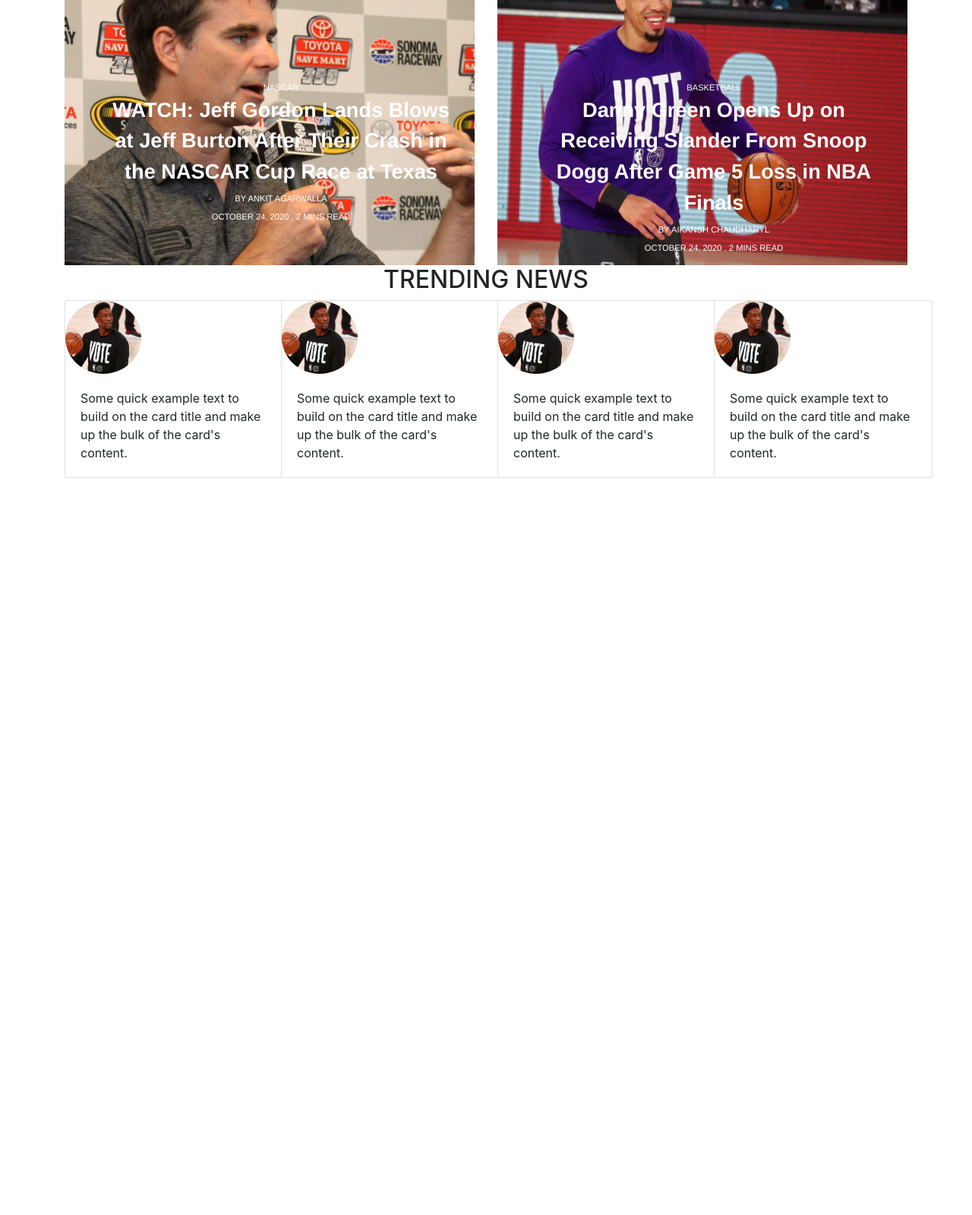
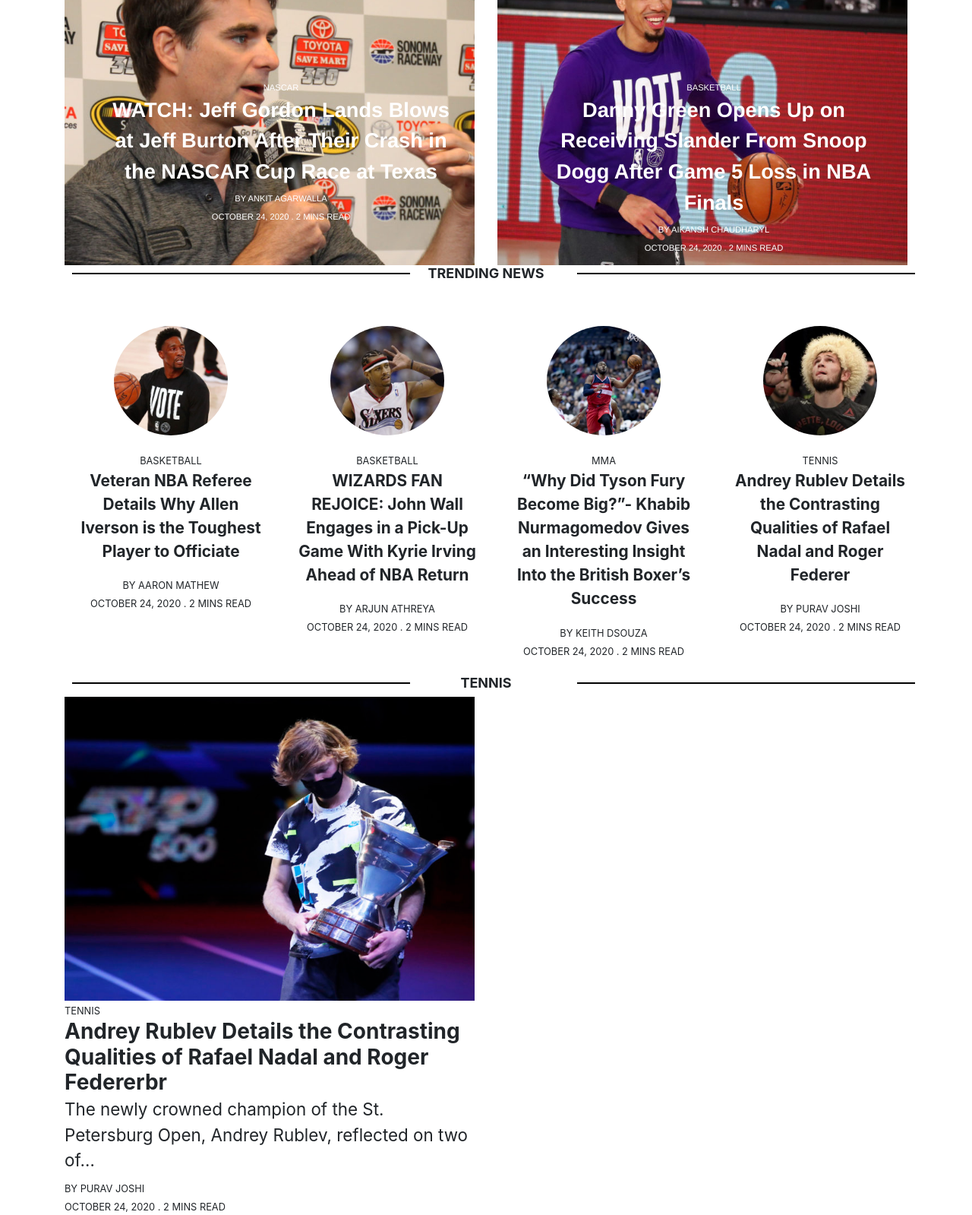
Before and after one commit to Azmat-Khan-coder/Essentially-Sport, a PHP site: page / in a window 1280 px wide. Shown: the part 696-2295 px from the top of the page at 76% size. Before the commit the page ends 1325 px from the top, so only its background shows below. Run offline with PHP 8.4, Linux system fonts and the light colour scheme.

Commit message:
3rd commit

```diff
--- a/css/style.css
+++ b/css/style.css
@@ -21,6 +21,7 @@ ul#main-menu li span {
   font-size: smaller;
   font-weight: bold;
 }
+/* BIG IMAGES SECTION */
 .img-relative .img-relative-img1 {
   object-fit: cover;
   width: 100%;
@@ -58,8 +59,48 @@ ul#main-menu li span {
   font-family: "Helvetica Neue", Helvetica, Roboto, Arial, sans-serif;
   font-size: 0.7em;
 }
+/* TRENDING NEWS SECTION */
 .tp-img {
   border-radius: 50%;
   object-fit: cover;
-  width: 100px;
+  width: 150px;
+  display: block;
+  margin-left: auto;
+  margin-right: auto;
 }
+#trendpost {
+  margin-top: 50px;
+}
+
+.horizontalbar {
+  width: 100%;
+  height: 2px;
+  margin: 10px;
+  background-color: black;
+  justify-content: baseline;
+}
+.smallh2 {
+  font-size: large;
+  font-weight: bold;
+}
+/* TENNIS SECTION */
+.par-lg {
+  font-size: 1.3em;
+  text-align: center;
+}
+.tennis-img img {
+  width: 100%;
+  height: 400px;
+  transition: transform 0.2s;
+}
+.tennis-img {
+  overflow: hidden;
+}
+.tennis-img img:hover {
+  transform: scale(1.2);
+}
+
+.allunderline:hover {
+  text-decoration: underline;
+  text-decoration-color: tomato;
+}
--- a/index.html
+++ b/index.html
@@ -82,6 +82,7 @@
               <div class="col-1 icon-right"><i class="fas fa-search"></i></div>
             </div>
             <hr>
+            <!-- BIG IMAGES -->
             <div class="row">
                 <div class="col-12 img-relative">
                     <img src="./img/img-1.jpg" alt="..." class="img-relative-img1">
@@ -111,40 +112,85 @@
                     </div>
                 </div>
             </div>
-            <h2 style="text-align: center;">TRENDING NEWS</h2>
+            <!-- TERENDING NEWS -->
+            <div class="row">
+              <div class="col-5">
+                <div class="horizontalbar"></div>
+              </div>
+              <div class="col-2"><h2 class="smallh2 text-center">TRENDING NEWS</h2></div>
+              <div class="col-5">
+                <div class="horizontalbar"></div>
+              </div>
+            </div>
             <div id="trendpost" class="row" >
                 <div class="col-md-3 col-sm-6">
-                    <div class="card" style="width: 18rem;">
+                    <div class="card border border-0" style="width: 17.5rem;">
                         <img src="./img/tp-img-1.jpg" class="card-img-top tp-img" alt="...">
-                        <div class="card-body">
-                          <p class="card-text">Some quick example text to build on the card title and make up the bulk of the card's content.</p>
+                        <div class="card-body text-center">
+                          <span class="small">BASKETBALL</span><br>
+                          <p class="card-text font-weight-bold par-lg allunderline">Veteran NBA Referee Details Why Allen Iverson is the Toughest Player to Officiate</p>
+                          <span class="small">BY AARON MATHEW</span><br>
+                          <span class="small">OCTOBER 24, 2020 . 2 MINS READ</span><br>
                         </div>
                       </div>
                 </div>
                 <div class="col-md-3 col-sm-6">
-                    <div class="card" style="width: 18rem;">
-                        <img src="./img/tp-img-1.jpg" class="card-img-top tp-img" alt="...">
-                        <div class="card-body">
-                          <p class="card-text">Some quick example text to build on the card title and make up the bulk of the card's content.</p>
+                    <div class="card border border-0" style="width: 17.5rem;">
+                        <img src="./img/tp-img-2.jpg" class="card-img-top tp-img" alt="...">
+                        <div class="card-body text-center">
+                          <span class="small">BASKETBALL</span><br>
+                          <p class="card-text font-weight-bold par-lg allunderline">WIZARDS FAN REJOICE: John Wall Engages in a Pick-Up Game With Kyrie Irving Ahead of NBA Return</p>
+                          <span class="small">BY ARJUN ATHREYA</span><br>
+                          <span class="small">OCTOBER 24, 2020 . 2 MINS READ</span><br>
                         </div>
                       </div>
                 </div>
                 <div class="col-md-3 col-sm-6">
-                    <div class="card" style="width: 18rem;">
-                        <img src="./img/tp-img-1.jpg" class="card-img-top tp-img" alt="...">
-                        <div class="card-body">
-                          <p class="card-text">Some quick example text to build on the card title and make up the bulk of the card's content.</p>
+                    <div class="card border border-0" style="width: 17.5rem;">
+                        <img src="./img/tp-img-3.jpg" class="card-img-top tp-img" alt="...">
+                        <div class="card-body text-center">
+                          <span class="small">MMA</span><br>
+                          <p class="card-text font-weight-bold par-lg allunderline">“Why Did Tyson Fury Become Big?”- Khabib Nurmagomedov Gives an Interesting Insight Into the British Boxer’s Success</p>
+                          <span class="small">BY KEITH DSOUZA</span><br>
+                          <span class="small">OCTOBER 24, 2020 . 2 MINS READ</span><br>
                         </div>
                       </div>
                 </div>
                 <div class="col-md-3 col-sm-6">
-                    <div class="card" style="width: 18rem;">
-                        <img src="./img/tp-img-1.jpg" class="card-img-top tp-img" alt="...">
-                        <div class="card-body">
-                          <p class="card-text">Some quick example text to build on the card title and make up the bulk of the card's content.</p>
+                    <div class="card border border-0" style="width: 17.5rem;">
+                        <img src="./img/tp-img-4.jpg" class="card-img-top tp-img" alt="...">
+                        <div class="card-body text-center">
+                          <span class="small">TENNIS</span><br>
+                          <p class="card-text font-weight-bold par-lg allunderline">Andrey Rublev Details the Contrasting Qualities of Rafael Nadal and Roger Federer</p>
+                          <span class="small">BY PURAV JOSHI</span><br>
+                          <span class="small">OCTOBER 24, 2020 . 2 MINS READ</span><br>
                         </div>
                       </div>
                 </div>
+            </div>
+            <!-- Tennis Section -->
+            <div class="row">
+              <div class="col-5">
+                <div class="horizontalbar"></div>
+              </div>
+              <div class="col-2 .smallh2"><h2 class="smallh2 text-center">TENNIS</h2></div>
+              <div class="col-5">
+                <div class="horizontalbar"></div>
+              </div>
+            </div>
+            <div class="row">
+              <div class="col-md-6">
+                <div class="tennis-img"><img src="./img/tennis-1.jpg" alt=""></div>
+                <span class="small">TENNIS</span><br>
+                <h3 class="font-weight-bold allunderline">Andrey Rublev Details the Contrasting Qualities of Rafael Nadal and Roger Federerbr <br> <small>The newly crowned champion of the St. Petersburg Open, Andrey Rublev, reflected on  two of…</small></h3>
+                <span class="small">BY PURAV JOSHI</span><br>
+                <span class="small">OCTOBER 24, 2020 . 2 MINS READ</span><br>
+              </div>
+              <div class="col-md-6">
+                <div class="sidebar">
+
+                </div>
+              </div>
             </div>
       </div>
     <!-- Optional JavaScript -->
```
Also changed, not shown: img/tennis-1.jpg (added), img/tp-img-2.jpg (added), img/tp-img-3.jpg (added), img/tp-img-4.jpg (added).
